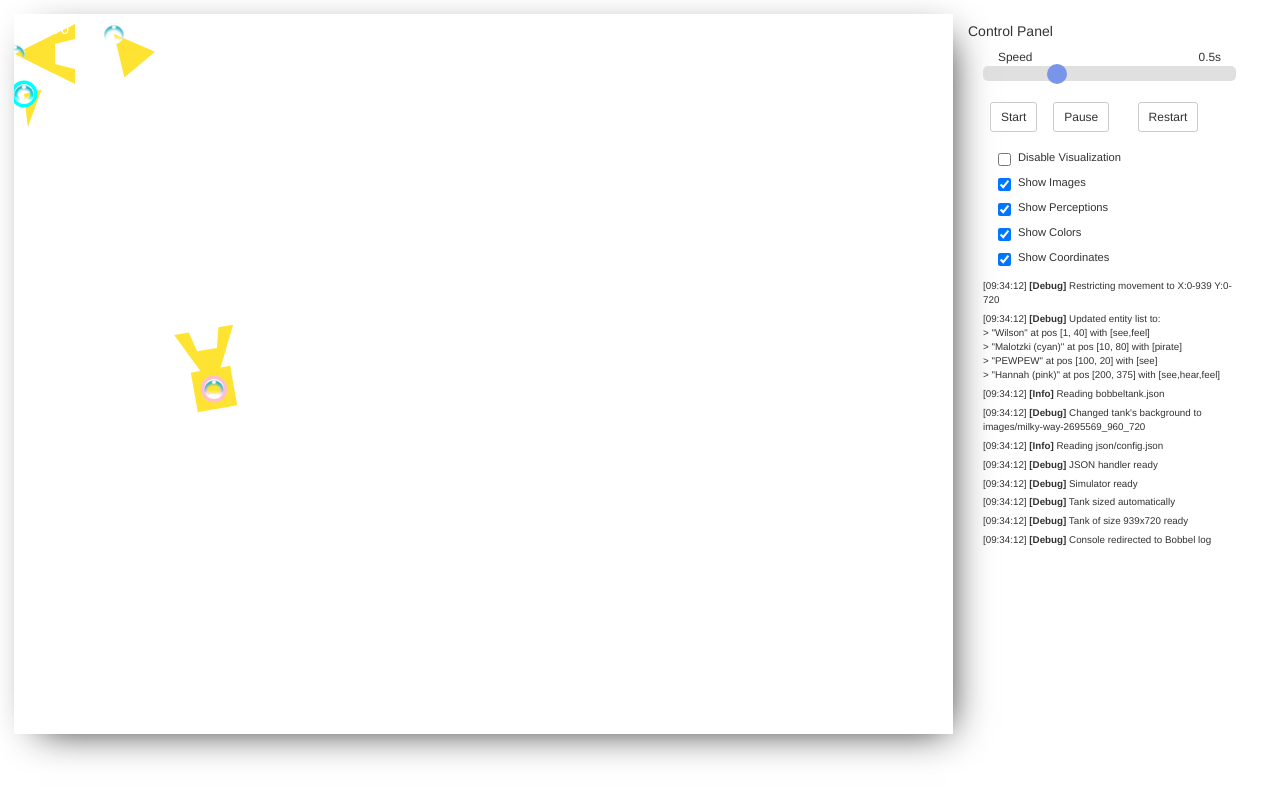
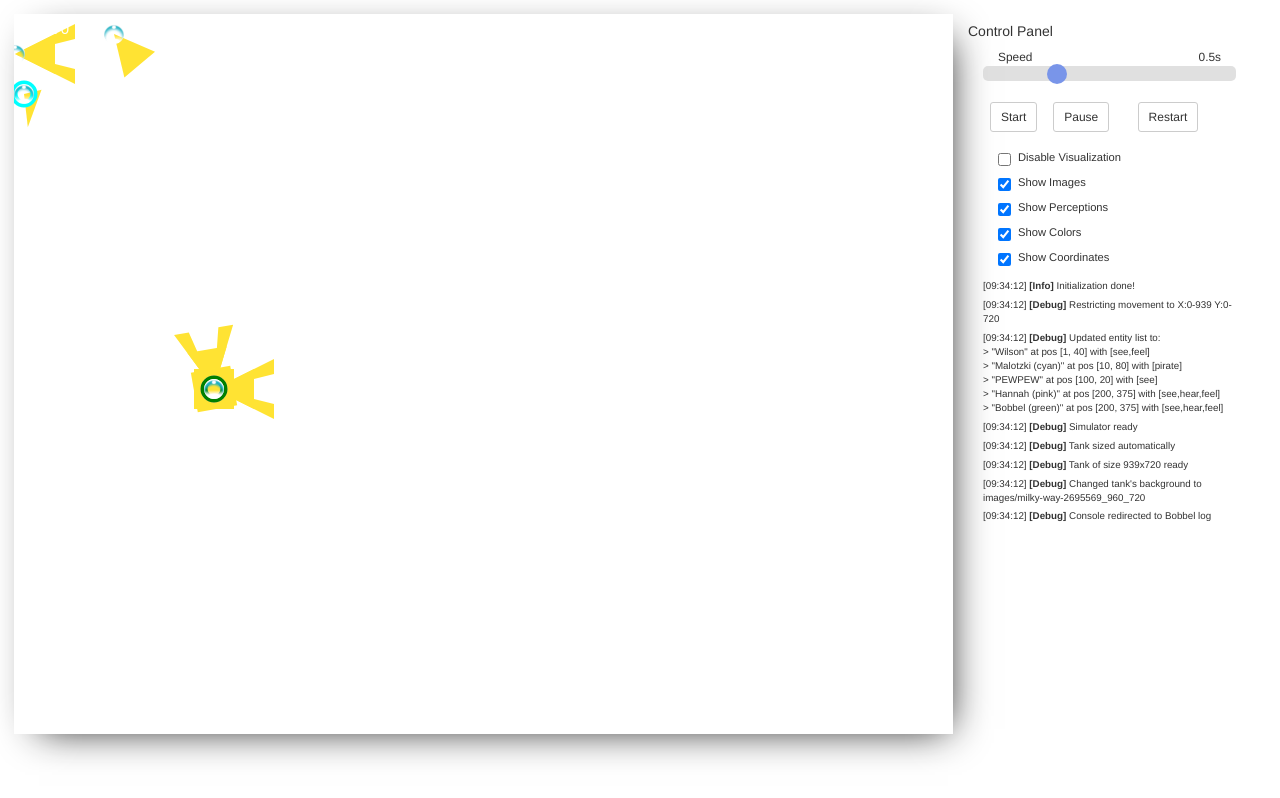
Before and after one commit to SBauer93/BobbelTank---MarcoPolo, a plain HTML site: page index.html in a window 1280 px wide. Drawn offline with Linux system fonts and the light colour scheme.

Commit message:
Removed JSON, and added properties.js and function stubs in bobbeltank.js and documentation

```diff
--- a/bobbeltank.core.js
+++ b/bobbeltank.core.js
@@ -27,10 +27,12 @@ var Tank = {
     showImages : true,
     showColors : true,
     showPerceptions : true,
-
     enabled: true,
 
     init: function(){
+
+        if (simulator_parameters['tank'] && simulator_parameters['tank']['background_image'])
+            Tank.setBackground(simulator_parameters['tank']['background_image']);
 
         Tank.visible_canvas = $('#bobbeltank')[0];
         if (Tank.autoSize) {
@@ -267,49 +269,65 @@ var Simulator = {
      * ********************
      */
     performStep: function(){
+
+
         var begin = new Date();
+        var entities = EntityCollection.getEntities(); //list of all entities [{entityObj1},{entityObj2},...]
 
-        var entityPositions = Entities.getPositions(); //position of all entities as [[pos1X, pos1Y],[pos2X, pos2Y],...]
-        var entities = Entities.getEntities(); //list of all entities [{entityObj1},{entityObj2},...]
+        perform_simulation_step_initialization(entities, Simulator.__step_count);
 
-        //prepares simulation step for every single entity...
+        // simulation step for every single entity...
         for (var entity_i in entities){
             var entity = entities[entity_i];
-            var perceptions = {};
 
-            //checks if entities sensors see some other entity ...
-            for (var sensorTag in entity.polyk_sensor_polygon){
-                var sensorPolygon = entity.polyk_sensor_polygon[sensorTag];
-                for (var pos_i in entityPositions) {
-                    if (pos_i ===entity_i) continue; //skip self
+            var perceptions = Simulator.getPerceptions(
+                [entity.posX, entity.posY],
+                EntityCollection.getPositions(),
+                entity.polyk_sensor_polygon);
 
-                    var position = entityPositions[pos_i];
-                    if (PolyK.ContainsPoint(sensorPolygon, position[0], position[1])){
-                        var perceivedEntity = Entities.getEntityByIndex(pos_i);
+            perform_simulation_step_on_entity(entity, perceptions, Simulator.__step_count);
 
-                        if (!perceptions[sensorTag]){
-                            perceptions[sensorTag] = {};
-                        }
-                        perceptions[sensorTag][perceivedEntity.name] = {
-                            'uuid': perceivedEntity.uuid,
-                            'posX': perceivedEntity.posX,
-                            'posY': perceivedEntity.posY,
-                        }
+            Tank.displayEntity(entity);
+        }
+
+        var end = new Date();
+        perform_simulation_step_finalization(entities, Simulator.__step_count, end.getTime() - begin.getTime());
+
+        Tank.flush();
+        Simulator.__step_count++;
+    },
+
+    /**
+     * Gets set of perception polygons (have to be in wired polyk format provided by Entity-Object)
+     * @param own_pos position of Entity-Object itself. (Would perceive itself otherwise)
+     * @param perceivable_positions list of positions of perceivable points
+     * @param polyk_polygons_object sensor polygon in polyk format provided by Entity
+     * @returns {null} perceived object or null if empty
+     */
+    getPerceptions: function(own_pos, perceivable_positions, polyk_polygons_object) {
+        var perceptions = {};
+        for (var sensor_tag in polyk_polygons_object){
+            var polyk_polygon = polyk_polygons_object[sensor_tag];
+            for (var pos_i in perceivable_positions) {
+                var position = perceivable_positions[pos_i];
+                if (position[0] === own_pos[0] && position[1] === own_pos[1])
+                    continue; //skip self
+
+                if (PolyK.ContainsPoint(polyk_polygon, position[0], position[1])){
+                    var perceivedEntity = EntityCollection.getEntityByIndex(pos_i);
+                    if (!perceptions[sensor_tag]){
+                        perceptions[sensor_tag] = [];
                     }
+                    perceptions[sensor_tag].push(perceivedEntity);
                 }
             }
+        }
 
-            if (Object.keys(perceptions).length)
-            Log.debug(entity.name + " perceived:\n" + JSON.stringify(perceptions, null, 2), 1, entity.name);
-
-            simulationStep(entity, perceptions, Tank.image_canvas); // calls user simulation here!
-            Tank.displayEntity(entity);
+        if (Object.keys(perceptions).length) {
+            return perceptions;
+        } else {
+            return null;
         }
-        Tank.flush();
-
-        var end = new Date();
-        Log.debug('Performing simulation step ' + Simulator.__step_count + ' for ' + (end.getTime() - begin.getTime()) + 'ms', 1, "simulator_performing_step");
-        Simulator.__step_count++;
     }
 };
 
@@ -337,8 +355,8 @@ var ControlPanel = {
 
         $('#restart_btn').click(function(){
             Simulator.stop();
-            Parameters.loadConfig();
             Simulator.__step_count = 0;
+            load_bobbel_data();
         });
 
         $('#disableAllCheck').change(function(){
@@ -370,77 +388,6 @@ var ControlPanel = {
     }
 };
 
-/**
- * Handles JSON-Files reading
- * Make sure config_file and bobbeltank_file exist and if empty at least contain these brackets {}
- * @type {{init: Parameters.init, readFile: Parameters.readFile}}
- */
-var Parameters = {
-
-    config_file: 'json/config.json',
-    bobbeltank_file: 'bobbeltank.json',
-
-    flags: {},
-
-    init: function(){
-        Log.debug("JSON handler ready");
-    },
-
-    /**
-     * For loading of configuration file
-     */
-    loadConfig: function() {
-        Parameters.readFile(Parameters.config_file, function(json){
-            /* do something with config here */
-
-            if (json['Tank'] && json['Tank']['limitsMovement']) {
-                Parameters.flags['limitMovementToTankBounds'] = true;
-            }
-            if (json['Tank'] && json['Tank']['background']) {
-                Tank.setBackground(json['Tank']['background']);
-            }
-
-            Parameters.loadBobbelTankFile();
-            ControlPanel.enable();
-        });
-    },
-
-    /**
-     * For loading of bobble-file containing entities etc.
-     */
-    loadBobbelTankFile: function() {
-        Parameters.readFile(Parameters.bobbeltank_file, function(json){
-            Entities.setEntities(json['Entities'], json['Sensors']);
-            if (Parameters.flags['limitMovementToTankBounds']) {
-                Entities.setMovementBounds(0, 0, Tank.width, Tank.height);
-            }
-        });
-    },
-
-    /**
-     * Loads JSON file from json-folder
-     * @param filename name of file. should include extension
-     * @param callback function called after asynchronous read. Json is provided as parameter
-     */
-    readFile: function(filename, callback) {
-        $.getJSON(filename+'?antiCache='+Math.random())
-            .done(function (json) {
-                Log.info('Reading ' + filename);
-                if (callback) callback(json);
-            }).fail(function (error) {
-                if (error && error.responseText) {
-                    Log.debug("(Read failed but using fallback)");
-                    var json = JSON.parse(error.responseText);
-                    if (callback) callback(json);
-                } else {
-                    Log.error('Can not read ' + filename + '\n' +
-                        'The path is not correct or browser prevents reading local files\n' +
-                        'If this error occurs with correct path please use a http server');
-                    return;
-                }
-            });
-    }
-};
 
 /**
  * Logging object. Provides logging output in web app.
@@ -540,14 +487,14 @@ var Log = {
 
 /**
  * Handles all Entities in the system
- * @type {{__entities: Array, setEntities: Entities.setEntities, getEntities: (function(): Array), getEntityByUUID: (function(*): *)}}
+ * @type {{__entities: Array, setEntities: EntityCollection.setEntities, getEntities: (function(): Array), getEntityByUUID: (function(*): *)}}
  */
-var Entities = {
+var EntityCollection = {
 
     __entities: [],
 
     setEntities: function(input_entities, sensors){
-        Entities.__entities = [];
+        EntityCollection.__entities = [];
 
         if (input_entities.length) {
 
@@ -555,7 +502,7 @@ var Entities = {
             for (var i in input_entities) {
                 var entity = new Entity(input_entities[i], sensors);
                 logMsg += '\n' + entity;
-                Entities.__entities.push(entity);
+                EntityCollection.__entities.push(entity);
                 Tank.displayEntity(entity);
             }
             Log.debug(logMsg);
@@ -563,48 +510,51 @@ var Entities = {
         } else {
             Log.debug("Updated entity list to empty list");
         }
+
+        if (simulator_parameters['entities'] && simulator_parameters['entities']['limit_movement_to_tank_boundaries'])
+            EntityCollection.setMovementBounds(0, 0, Tank.width, Tank.height);
     },
 
     setMovementBounds: function(minX, minY, maxX, maxY) {
         Log.debug('Restricting movement to X:' + minX + '-' + maxX + ' Y:' + minY + '-' + maxY);
-        for (var i in Entities.__entities){
-            Entities.__entities[i].setMovementBounds(minX, minY, maxX, maxY);
+        for (var i in EntityCollection.__entities){
+            EntityCollection.__entities[i].setMovementBounds(minX, minY, maxX, maxY);
         }
     },
 
     clearMovementBounds: function() {
         Log.debug('Removing movement restrictions of entities');
-        for (var i in Entities.__entities){
-            Entities.__entities[i].clearMovementBounds();
+        for (var i in EntityCollection.__entities){
+            EntityCollection.__entities[i].clearMovementBounds();
         }
     },
 
     getEntities: function(){
-        return Entities.__entities;
+        return EntityCollection.__entities;
     },
 
     getPositions: function() {
         var positions = [];
-        for (var i in Entities.__entities) {
-            positions.push([Entities.__entities[i]['posX'], Entities.__entities[i]['posY']]);
+        for (var i in EntityCollection.__entities) {
+            positions.push([EntityCollection.__entities[i]['posX'], EntityCollection.__entities[i]['posY']]);
         }
         return positions;
     },
 
     getEntityByIndex: function(index){
-        return Entities.__entities[index];
+        return EntityCollection.__entities[index];
     },
 
     getEntityByUUID: function(uuid) {
-        for (var i in Entities.__entities)
-            if (Entities.__entities[i]['uuid'] === uuid)
-                return Entities.__entities[i];
+        for (var i in EntityCollection.__entities)
+            if (EntityCollection.__entities[i]['uuid'] === uuid)
+                return EntityCollection.__entities[i];
     },
 
     getEntityByName: function(name) {
-        for (var i in Entities.__entities)
-            if (Entities.__entities[i]['name'] === name)
-                return Entities.__entities[i];
+        for (var i in EntityCollection.__entities)
+            if (EntityCollection.__entities[i]['name'] === name)
+                return EntityCollection.__entities[i];
     },
 
     /**
@@ -613,7 +563,7 @@ var Entities = {
      * @returns {*}
      */
     getNameByIndex: function(index) {
-        return Entities.__entities[index]['name'];
+        return EntityCollection.__entities[index]['name'];
     },
 
     /**
@@ -622,7 +572,7 @@ var Entities = {
      * @returns {*}
      */
     getUUIDByIndex: function(index) {
-        return Entities.__entities[index]['uuid'];
+        return EntityCollection.__entities[index]['uuid'];
     }
 
 };
@@ -635,7 +585,6 @@ var Entities = {
 
 /**
  * Entity Class description. Use var foo = new Entity(entity_object, sensors_object)
- * Parameters entity_object a single entity and the sensors description as described in bobbeltank.json
  * (To reference the entity use the unique ID instead of the name)
  * Entities properties are: name, image_src, position, uuid and sensor_polygons.
  * @param entity_object is an single entity object from config with keys name, image, position etc..
@@ -811,7 +760,6 @@ $('document').ready(function(){
     Tank.init();
     Simulator.init();
     ControlPanel.init();
-    Parameters.init();
 
-    Parameters.loadConfig();
+    load_bobbel_data();
 });
--- a/bobbeltank.js
+++ b/bobbeltank.js
@@ -1,11 +1,70 @@
+/**
+ * Called once after Program loaded or if "Restart" pressed
+ *
+ * Adds Entities defined in properties.js to Simulator
+ *      EntityCollection.setEntities(bobbel_entities, bobbel_sensors);
+ *
+ * You can perform additional actions for startup here if you with
+ */
+var load_bobbel_data = function(){
 
-var simulationStep = function(entity, perceptions, canvas){
+    /** place init code here **/
 
-    if (Math.random() > 0.5) {
-        entity.rotate(10);
-    } else {
-        entity.rotate(-10);
-    }
-    entity.move(1);
+    EntityCollection.setEntities(bobbel_entities, bobbel_sensors);
+
+    /** or here **/
+
+    Log.info('Initialization done!');
+};
+
+/**
+ * Called in preparation of every Simulation step
+ * @param entity_list list of all entities that are included to simulation
+ * @param step_count number of simulation step
+ */
+var perform_simulation_step_initialization = function(entity_list, step_count){
 
 };
+
+/**
+ * Called during Simulation step for every entity
+ * @param entity current entity object
+ * @param perceptions current perceptions
+ *          {
+ *              sensortag_1: [perceived_entity_object_1, perceived_entity_object_2, perceived_entity_object_3, ...],
+ *              sensortag_2: ...
+ *          }
+ *
+ * @param step_count number of simulation step
+ */
+var perform_simulation_step_on_entity = function(entity, perceptions, step_count){
+
+    if (perceptions) {
+        for (var sensor in perceptions) {
+            var names = [];
+            for (var index in perceptions[sensor]){
+                names.push(perceptions[sensor][index]['name']);
+            }
+        }
+        Log.debug(entity.name + " " + sensor + "'s [" + names+']' , 3, entity.uuid+sensor);
+    }
+
+    if (!perceptions) {
+        if (Math.random() > 0.5) {
+            entity.rotate(10);
+        } else {
+            entity.rotate(-10);
+        }
+        entity.move(1);
+    }
+};
+
+/**
+ * Called for finalization at the end of every simulation step. Changes to visualization are performed afterwards
+ * @param entity_list list of all entities
+ * @param step_count number of simulation step
+ * @param duration time simulation took
+ */
+var perform_simulation_step_finalization = function(entity_list, step_count, duration) {
+    Log.debug('Performed simulation step ' + step_count + ' for ' + duration + 'ms', 1, "simulator_performing_step");
+}
--- a/bobbeltank.json
+++ /dev/null
@@ -1,49 +0,0 @@
-{
-  "Entities": [
-    {
-      "name": "Wilson",
-      "image": "images/150x150_bubble.png",
-      "position" : [1,40],
-      "perceptions" : ["see", "feel"]
-    }, {
-      "name": "Malotzki",
-      "image": "images/150x150_bubble.png",
-      "color": "cyan",
-      "position" : [10,80],
-      "perceptions" : ["pirate"],
-      "direction" : 20
-    }, {
-      "name": "PEWPEW",
-      "image": "images/150x150_bubble.png",
-      "position" : [100,20],
-      "perceptions" : ["see"],
-      "direction" : 50
-    }, {
-      "name": "Hannah",
-      "image": "images/150x150_bubble.png",
-      "color": "pink",
-      "position" : [200,375],
-      "perceptions" : ["see", "hear", "feel"],
-      "direction" : 260
-    }
-  ],
-
-  "Sensors": {
-    "see": {
-      "perimeter": [[0,0], [40,20], [40,-20]],
-      "color" : "#FFDD00"
-    },
-    "hear": {
-      "perimeter": [[-20,20], [20,20], [20,-20], [-20,-20]],
-      "color" : "#FFDD00"
-    },
-    "feel": {
-      "perimeter": [[0,0],[60, 30], [60, 15], [0, 0], [60, -15], [60, -30]],
-      "color" : "#FFDD00"
-    },
-    "pirate": {
-      "perimeter": [[0,0],[15, 30], [15, -10]],
-      "color" : "#FFDD00"
-    }
-  }
-}
--- a/index.html
+++ b/index.html
@@ -68,6 +68,7 @@
     <script type="text/javascript" src="lib/bootstrap.min.js"></script>
     <script type="text/javascript" src="lib/polyk.js"></script>
     <script type="text/javascript" src="bobbeltank.core.js"></script>
+    <script type="text/javascript" src="properties.js"></script>
     <script type="text/javascript" src="bobbeltank.js"></script>
 
     <!-- Live updates site if code is changed. Don't forget do deactivate caching on browser -->
--- a/json/config.json
+++ /dev/null
@@ -1,6 +0,0 @@
-{
-  "Tank" : {
-    "background" : "images/milky-way-2695569_960_720",
-    "limitsMovement" : true
-  }
-}
--- /dev/null
+++ b/properties.js
@@ -0,0 +1,130 @@
+/**
+ * List of Bobbel entities
+ * [{bobbel_1},{bobbel_2},{bobbel_3},...]
+ *
+ * Every Bobbel can have the following properties:
+ *
+ *  name is a name you define
+ *  image an image path to a small round image
+ *  position start coordinates
+ *  direction direction of bobbel 0-360 degree. 0 is looking along x-axis, 90 along y-axis etc...
+ *  color displays a colored ring around a bobbel
+ *  perception list of sensor-tags defined in bobbel_sensors
+ *
+ *  example
+ *      {
+ *           name: "Malotzki",
+ *           image: "images/150x150_bubble.png",
+ *           color: "cyan",
+ *           position : [10,80],
+ *           perceptions : ["pirate"],
+ *           direction : 20
+ *       }
+ *
+ * @type {*[]}
+ */
+var bobbel_entities =
+
+    [
+        {
+            name: "Wilson",
+            image: "images/150x150_bubble.png",
+            position : [1,40],
+            perceptions : ["see", "feel"]
+        }, {
+            name: "Malotzki",
+            image: "images/150x150_bubble.png",
+            color: "cyan",
+            position : [10,80],
+            perceptions : ["pirate"],
+            direction : 20
+        }, {
+            name: "PEWPEW",
+            image: "images/150x150_bubble.png",
+            position : [100,20],
+            perceptions : ["see"],
+            direction : 50
+        }, {
+            name: "Hannah",
+            image: "images/150x150_bubble.png",
+            color: "pink",
+            position : [200,375],
+            perceptions : ["see", "hear", "feel"],
+            direction : 260
+        }, {
+            name: "Bobbel",
+            image: "images/150x150_bubble.png",
+            color: "green",
+            position : [200,375],
+            perceptions : ["see", "hear", "feel"],
+            direction : 0
+        }
+    ];
+
+
+
+
+/**
+ * Sensor definitions. Sensors are referenced by an sensor tag (used to attach sensors to bobbels)
+ * { sensortag_1: {sensor_desc_1}, sensortag_2: {sensor_desc_2}, sensortag_3: {sensor_desc_3},...}
+ *
+ * Every Sensor has the follogin properties
+ *
+ *  perimeter   defines the sensor polygon (list of points) around an entity
+ *              The entity can be seen at position (0,0) Looking to direction 0 (along x-axis)
+ *              All points defined for sensor polygon are in relation to this entity
+ *  color in which sensor is displayed
+ *
+ *  example
+ *      see: {                                      // sensor has tag see
+ *       perimeter: [[0,0], [40,20], [40,-20]],     // spans a triangle from entity (0,0) forward to X 40 and span -20 to 20
+ *       color : "#FFDD00"                          // is displayed yellow
+ *   }
+ *
+ *
+ * @type {{see: {perimeter: *[], color: string}, hear: {perimeter: *[], color: string}, feel: {perimeter: *[], color: string}, pirate: {perimeter: *[], color: string}}}
+ */
+var bobbel_sensors = {
+
+    see: {
+        perimeter: [[0,0], [40,20], [40,-20]],
+        color : "#FFDD00"
+    },
+    hear: {
+        perimeter: [[-20,20], [20,20], [20,-20], [-20,-20]],
+        color : "#FFDD00"
+    },
+    feel: {
+        perimeter: [[0,0],[60, 30], [60, 15], [0, 0], [60, -15], [60, -30]],
+        color : "#FFDD00"
+    },
+    pirate: {
+        perimeter: [[0,0],[15, 30], [15, -10]],
+        color : "#FFDD00"
+    },
+    rod: {
+        perimeter: [[0,0],[-20,40],[-10,55], [10,55],[20,45],[30,20], [200,20], [220,10], [220,-10], [200,-20], [10,-20], [0,-30],[-10,-10],],
+        color : "pink"
+    }
+};
+
+
+
+
+
+/**
+ * Parameters for simulator
+ * You can define your own background image or set entities movement limitations
+ * If not limited the entities don't stop at simulators borders
+ * @type {{tank: {background_image: string}, entities: {limit_movement_to_tank_boundaries: boolean}}}
+ */
+var simulator_parameters = {
+
+    tank: {
+        background_image: 'images/milky-way-2695569_960_720'
+    },
+
+    entities: {
+        limit_movement_to_tank_boundaries: true
+    }
+};
```
